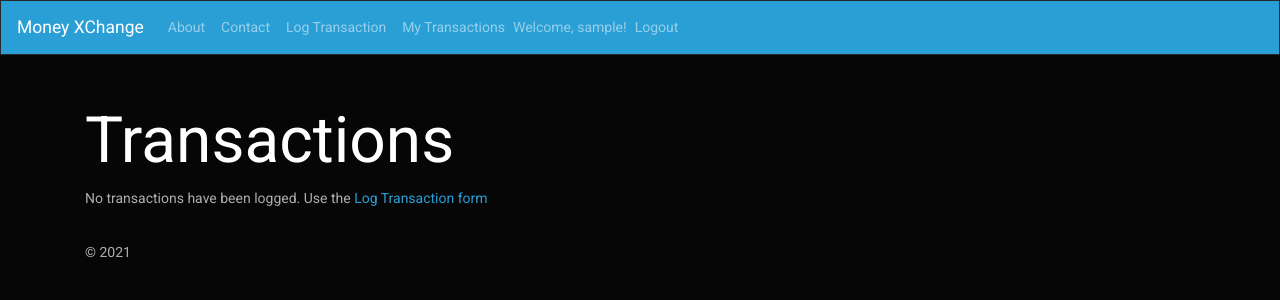
After one commit to CLizCorcoran/money-xchange, a Django app: page /transactions/ in a window 1280 px wide. The commit adds this page. Shown: the top 300 px of the page. Run offline with Django 3.2, Linux system fonts and the light colour scheme; the visitor is signed in with stand-in values (Sample User, id 1); data that the repository does not hold is empty; some libraries are stand-ins or nearby versions.

Commit message:
Add transactions page for logged in user.

```diff
--- a/store/templates/store/home.html
+++ b/store/templates/store/home.html
@@ -33,7 +33,7 @@ Home
             </tbody>
         </table>
     {% else %}
-        <p>No transactions have been logged.  Use the <a href "{% url 'log' %}">Log Transaction form</a></p>
+        <p>No transactions have been logged.  Use the <a href="{% url 'log' %}">Log Transaction form</a></p>
     {% endif %}
 </div>
 {% endblock %}
--- a/store/templates/store/layout.html
+++ b/store/templates/store/layout.html
@@ -23,7 +23,10 @@
             <li class="nav-item">
                 <a class="nav-link" href="{% url 'log' %}">Log Transaction</a>
             </li>
-            {% if user.is_authenticated %}
+             {% if user.is_authenticated %}
+                <li class="nav-item">
+                    <a class="nav-link" href="{% url 'my-transactions' %}">My Transactions</a>
+                </li>
                 <li class="nav-item navbar-text">Welcome, {{ user.get_username }}!</li>
                 <li class="nav-item"><a class="nav-link" href="{% url 'logout' %}?next={{request.path}}">Logout</a></li>
             {% else %}
--- /dev/null
+++ b/store/templates/store/transactions_list_user.html
@@ -0,0 +1,37 @@
+{% extends "store/layout.html" %}
+{% block title %}
+User Transactions
+{% endblock %}
+{% block content %}
+    <h1>Transactions</h1>
+
+    {% if transactions_list %}
+    <table class="table table-hover">
+        <thead>
+            <tr>
+                <th>Symbol</th>
+                <th>Action</th>
+                <th>Date</th>
+                <th>Time</th>
+                <th>Price</th>
+                <th>Quantity</th>
+            </tr>
+        </thead>
+        <tbody>
+            {% for transaction in transactions_list %}
+            <tr>
+                <td>{{ transaction.symbol }}</td>
+                <td>{% if transaction.action == 's' %}SOLD{% else %}BOUGHT{% endif %}</td>
+                <td>{{ transaction.log_date | date:'d M Y' }}</td>
+                <td>{{ transaction.log_date | date:'H:i:s' }}</td>
+                <td>{{ transaction.price }}</td>
+                <td>{{ transaction.quantity }}</td>
+
+            </tr>
+            {% endfor %}
+        </tbody>
+    </table>
+    {% else %}
+    <p>No transactions have been logged.  Use the <a href="{% url 'log' %}">Log Transaction form</a></p>
+    {% endif %}
+{% endblock %}
--- a/store/urls.py
+++ b/store/urls.py
@@ -16,4 +16,5 @@ urlpatterns = [
     path('about/', views.about, name="about"),
     path('contact/', views.contact, name="contact"),
     path('log/', views.log_transaction, name="log"),
+    path('transactions/', views.TransactionsByUserListView.as_view(), name='my-transactions'),
 ]
--- a/store/views.py
+++ b/store/views.py
@@ -6,6 +6,7 @@ from store.forms import TransactionForm
 from store.models import Transactions
 from django.views.generic import ListView
 from django.contrib.auth.decorators import login_required
+from django.contrib.auth.mixins import LoginRequiredMixin
 
 from django.http import HttpResponse
 
@@ -42,6 +43,16 @@ def log_transaction(request):
     else:
         return render(request, "store/transaction.html", {"form":form})
 
+class TransactionsByUserListView(LoginRequiredMixin, ListView):
+    """Generic class-based view listing transactions from the current user"""
+    model = Transactions
+    template_name = 'store/transactions_list_user.html'
+    paginate_by = 10
+
+    # can also specify a filter(var=value)
+    def get_queryset(self):
+        return Transactions.objects.filter(user=self.request.user).order_by('log_date')
+
 def stock_info(request, name):
     return render(
         request,
```
